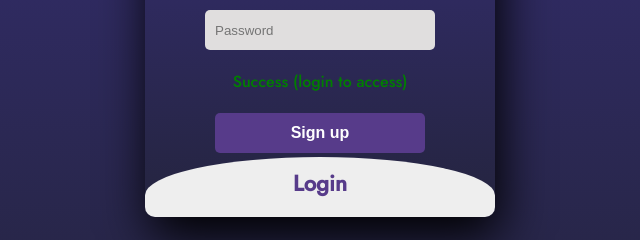
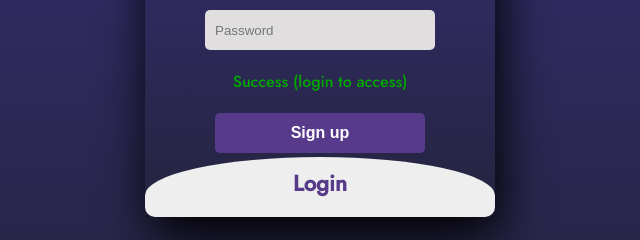
Before and after one commit to Abdelrahmanghazal7/login-system, a plain HTML site: page index.html in a window 1280 px wide. Both pictures are taken after typing "Sample", "name@example.com", "Sample123" into the empty fields and a click on the button "Sign up". Shown: the part 433-673 px from the top of the page, 320-960 px from the left. Drawn offline with Linux system fonts and the light colour scheme.

Commit message:
Update style.css

```diff
--- a/css/style.css
+++ b/css/style.css
@@ -109,5 +109,5 @@ button:hover {
 }
 
 .success {
-	color: green;
+	color: rgb(0, 168, 0);
 }
```
